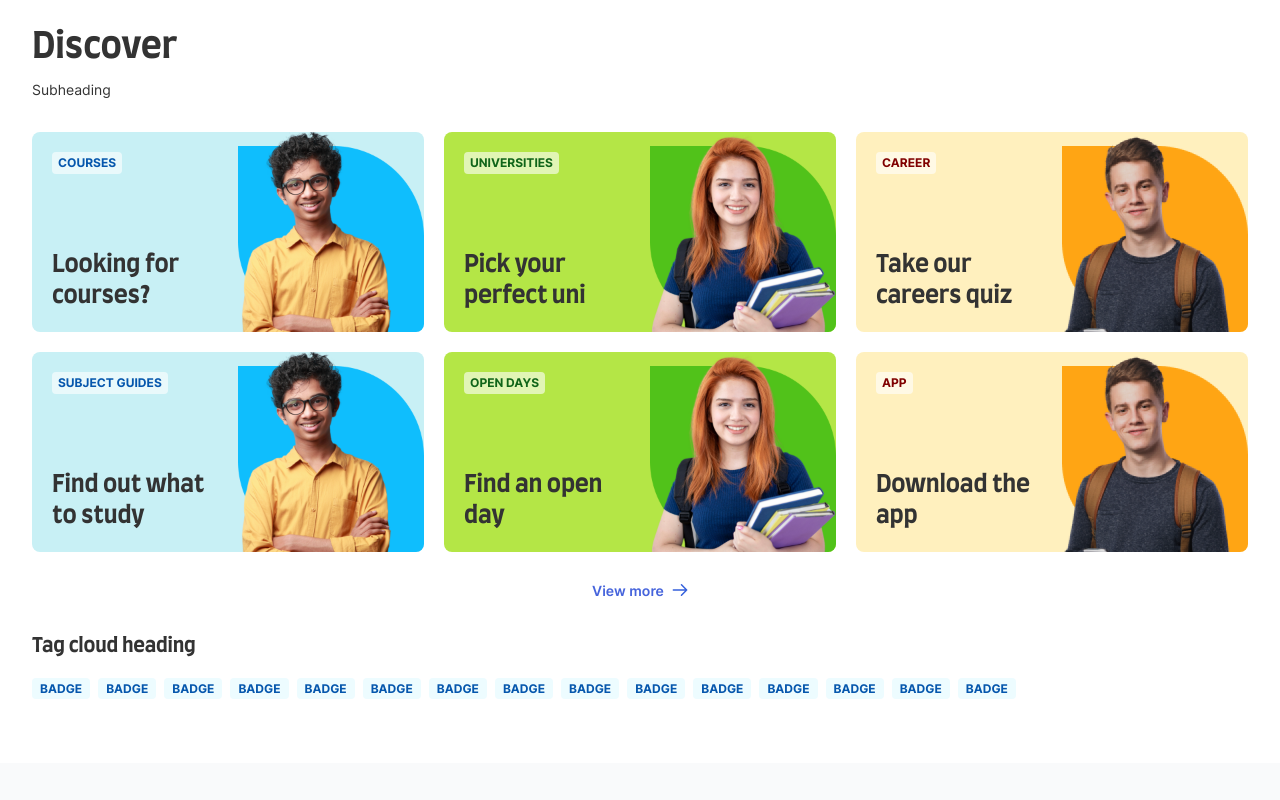
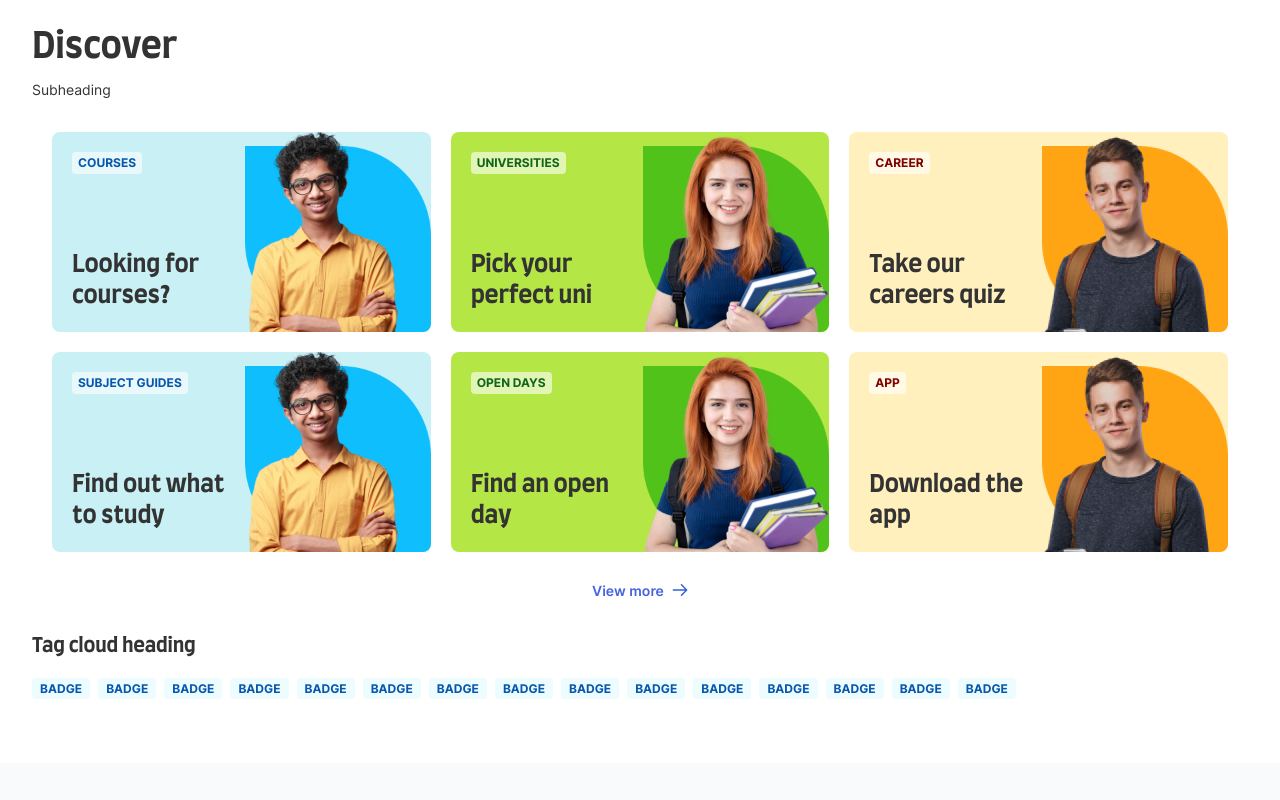
Before and after one commit to prem-idp/whatuni-site-ux, a Next.js app: page / in a window 1280 px wide. Shown: the part 1160-1960 px from the top of the page. Built offline with nearby package versions, Linux system fonts and the light colour scheme; a web font is replaced by a local one.

Commit message:
changes moved
changes moved

```diff
--- a/src/app/colc-results/page.tsx
+++ b/src/app/colc-results/page.tsx
@@ -28,7 +28,7 @@ const page = () => {
             </div>
         </section>
         <div className='max-w-container mx-auto'>
-            <div className='results_container flex flex-col lg:flex-row md:gap-[40px] lg:gap-[20px] md:px-[20px] lg:px-[0] pb-[40px] md:py-[40px]'>
+            <div className='results_container flex flex-col lg:flex-row md:gap-[40px] lg:gap-[20px] md:px-[20px] xl:px-[0] pb-[40px] md:py-[40px]'>
                 <section className='results_card flex flex-col  w-full md:rounded-t-[8px] overflow-hidden'>
                     <div className='edit_results_card flex flex-row-reverse md:flex-row justify-between items-center gap-[24px] bg-orange-200 px-[16px] md:px-[24px] py-[24px] md:py-[12px]'>
                         <div className='results_img w-[133px] md:w-[97px]'>
--- a/src/app/components/faq/faqcomponents.tsx
+++ b/src/app/components/faq/faqcomponents.tsx
@@ -38,7 +38,7 @@ const Faqcomponents = () => {
   return (
     <div className="faq-container bg-white">
       <div className="max-w-container mx-auto">
-            <div className="faq-card-container px-[16px] py-[34px] lg:py-[60px] lg:px-[0]">
+            <div className="faq-card-container px-[16px] py-[34px] lg:py-[60px] lg:px-[20px] xl:px-[0]">
                 <div className="faq-header mb-[26px]  lg:px-[20px] xl:px-[0] xl:mb-[32px]">
                     <h2 className="font-bold">Frequently asked questions</h2>
                     <p className="font-normal small mt-[8px]">Subheading</p>
--- a/src/app/components/header/headercomponents.tsx
+++ b/src/app/components/header/headercomponents.tsx
@@ -113,7 +113,7 @@ const Header = () => {
   };
   return (
     <>
-      <header className="bg-white shadow-custom-3 pl-[16px] pr-[21px]  md:px-[20px] xl2:px-0 relative z-0">
+      <header className="bg-white shadow-custom-3 pl-[16px] pr-[21px]  md:px-[20px] xl2:px-0 relative">
         <div className="max-w-container mx-auto flex items-center ">
           <div className="order-2 md:grow md:basis-[100%] lg:order-1 lg:grow-0 lg:basis-[54px] py-[4px] lg:py-[8px]">
             <Link href="#">
--- a/src/app/components/slider/discoverslidercomponents.tsx
+++ b/src/app/components/slider/discoverslidercomponents.tsx
@@ -129,70 +129,82 @@ return () => window.removeEventListener('resize', handleResize);
        </Swiper>
        </div>
     ) : (
-            <div className='discover grid grid-cols-1 md:grid-cols-2 lg:grid-cols-3 lg:gap-[20px]'>
+            <div className='discover grid grid-cols-1 md:grid-cols-2 lg:grid-cols-3 lg:gap-[20px] lg:px-[20px] xl-px-[0]'>
               <div className="discover">
-                <Link href="" className='block bg-blue-100 hover:outline-2 hover:outline hover:outline-primary-400 rounded-[8px] overflow-hidden'>
-                    <div className='discover-card flex justify-between gap-[8px]'>
-                        <div className="flex flex-col justify-between p-[20px] pr-[0]">
+                <Link href="" className='h-[200px] block bg-blue-100 hover:outline-2 hover:outline hover:outline-primary-400 rounded-[8px] overflow-hidden'>
+                    <div className='discover-card flex justify-between gap-[8px] h-[100%]'>
+                        <div className="flex flex-col justify-between p-[20px] pr-[0] lg:w-[calc(100%_-_145px)] xl:w-[calc(100%_-_194px)]">
                             <div className='w-fit uppercase font-bold x-small text-primary-500 bg-white/[.6] px-[6px] py-[2px] rounded-[4px]'>courses</div>
                             <h5 className='font-bold'>Looking for courses?</h5>
                         </div>
-                        <Image src="/assets/images/discover/discover-feature-image1x3x.png" width="186" height="200"  alt='discover'/>
+                        <div className='discover_media flex self-end lg:w-[145px] xl:w-[186px]'>
+                          <Image className='w-full h-auto' src="/assets/images/discover/discover-feature-image1x3x.png" width="186" height="200"  alt='discover'/>
+                        </div>
                     </div>
                 </Link>
                 </div>
               <div className="discover">
                 <Link href="" className='block bg-secondary-200 hover:outline-2 hover:outline hover:outline-primary-400 rounded-[8px] overflow-hidden'>
                         <div className='discover-card flex justify-between gap-[8px]'>
-                        <div className="flex flex-col justify-between p-[20px] pr-[0]">
+                        <div className="flex flex-col justify-between p-[20px] pr-[0] lg:w-[calc(100%_-_145px)] xl:w-[calc(100%_-_194px)]">
                             <div className='w-fit uppercase font-bold x-small text-positive-dark bg-white/[.6] px-[6px] py-[2px] rounded-[4px]'>universities</div>
                             <h5 className='font-bold'>Pick your perfect uni</h5>
                         </div>
-                        <Image src="/assets/images/discover/discover-feature-image2x3x.png" width="186" height="200"  alt='discover'/>
+                        <div className='discover_media lg:w-[145px] xl:w-[186px]'>
+                          <Image className='w-full h-auto' src="/assets/images/discover/discover-feature-image2x3x.png" width="186" height="200"  alt='discover'/>
+                        </div>
+                    </div>
+                </Link>
+                </div>
+              <div className="discover">
+                <Link href="" className='block h-[200px] bg-tertiary-100 hover:outline-2 hover:outline hover:outline-primary-400 rounded-[8px] overflow-hidden'>
+                    <div className='discover-card flex justify-between gap-[8px] h-[100%]'>
+                        <div className="flex flex-col justify-between p-[20px] pr-[0] lg:w-[calc(100%_-_145px)] xl:w-[calc(100%_-_194px)]">
+                            <div className='w-fit uppercase font-bold x-small text-negative-dark bg-white/[.6] px-[6px] py-[2px] rounded-[4px]'>career</div>
+                            <h5 className='font-bold'>Take our careers quiz</h5>
+                        </div>
+                        <div className='discover_media flex self-end lg:w-[145px] xl:w-[186px]'>
+                          <Image className='w-full h-auto' src="/assets/images/discover/discover-feature-image3x3x.png" width="186" height="200"  alt='discover'/>
+                        </div>
+                    </div>
+                </Link>
+                </div>
+              <div className="discover">
+                <Link href="" className='block bg-blue-100 hover:outline-2 hover:outline hover:outline-primary-400 rounded-[8px] overflow-hidden'>
+                    <div className='discover-card flex justify-between gap-[8px]'>
+                        <div className="flex flex-col justify-between p-[20px] pr-[0] lg:w-[calc(100%_-_145px)] xl:w-[calc(100%_-_194px)]">
+                            <div className='w-fit uppercase font-bold x-small text-primary-500 bg-white/[.6] px-[6px] py-[2px] rounded-[4px]'>Subject guides</div>
+                            <h5 className='font-bold'>Find out what to study</h5>
+                        </div>
+                        <div className='discover_media lg:w-[145px] xl:w-[186px]'>
+                          <Image className='w-full h-auto' src="/assets/images/discover/discover-feature-image1x3x.png" width="186" height="200"  alt='discover'/>
+                        </div>
+                    </div>
+                </Link>
+                </div>
+              <div className="discover">
+                <Link href="" className='block bg-secondary-200 hover:outline-2 hover:outline hover:outline-primary-400 rounded-[8px] overflow-hidden'>
+                    <div className='discover-card flex justify-between gap-[8px]'>
+                        <div className="flex flex-col justify-between p-[20px] pr-[0] lg:w-[calc(100%_-_145px)] xl:w-[calc(100%_-_194px)]">
+                            <div className='w-fit uppercase font-bold x-small text-positive-dark bg-white/[.6] px-[6px] py-[2px] rounded-[4px]'>open days</div>
+                            <h5 className='font-bold'>Find an open day</h5>
+                        </div>
+                        <div className='discover_media lg:w-[145px] xl:w-[186px]'>
+                          <Image className='w-full h-auto' src="/assets/images/discover/discover-feature-image2x3x.png" width="186" height="200"  alt='discover'/>
+                        </div>
                     </div>
                 </Link>
                 </div>
               <div className="discover">
                 <Link href="" className='block bg-tertiary-100 hover:outline-2 hover:outline hover:outline-primary-400 rounded-[8px] overflow-hidden'>
                     <div className='discover-card flex justify-between gap-[8px]'>
-                        <div className="flex flex-col justify-between p-[20px] pr-[0]">
-                            <div className='w-fit uppercase font-bold x-small text-negative-dark bg-white/[.6] px-[6px] py-[2px] rounded-[4px]'>career</div>
-                            <h5 className='font-bold'>Take our careers quiz</h5>
-                        </div>
-                        <Image src="/assets/images/discover/discover-feature-image3x3x.png" width="186" height="200"  alt='discover'/>
-                    </div>
-                </Link>
-                </div>
-              <div className="discover">
-                <Link href="" className='block bg-blue-100 hover:outline-2 hover:outline hover:outline-primary-400 rounded-[8px] overflow-hidden'>
-                    <div className='discover-card flex justify-between gap-[8px]'>
-                        <div className="flex flex-col justify-between p-[20px] pr-[0]">
-                            <div className='w-fit uppercase font-bold x-small text-primary-500 bg-white/[.6] px-[6px] py-[2px] rounded-[4px]'>Subject guides</div>
-                            <h5 className='font-bold'>Find out what to study</h5>
-                        </div>
-                        <Image src="/assets/images/discover/discover-feature-image1x3x.png" width="186" height="200"  alt='discover'/>
-                    </div>
-                </Link>
-                </div>
-              <div className="discover">
-                <Link href="" className='block bg-secondary-200 hover:outline-2 hover:outline hover:outline-primary-400 rounded-[8px] overflow-hidden'>
-                    <div className='discover-card flex justify-between gap-[8px]'>
-                        <div className="flex flex-col justify-between p-[20px] pr-[0]">
-                            <div className='w-fit uppercase font-bold x-small text-positive-dark bg-white/[.6] px-[6px] py-[2px] rounded-[4px]'>open days</div>
-                            <h5 className='font-bold'>Find an open day</h5>
-                        </div>
-                        <Image src="/assets/images/discover/discover-feature-image2x3x.png" width="186" height="200"  alt='discover'/>
-                    </div>
-                </Link>
-                </div>
-              <div className="discover">
-                <Link href="" className='block bg-tertiary-100 hover:outline-2 hover:outline hover:outline-primary-400 rounded-[8px] overflow-hidden'>
-                    <div className='discover-card flex justify-between gap-[8px]'>
-                        <div className="flex flex-col justify-between p-[20px] pr-[0]">
+                        <div className="flex flex-col justify-between p-[20px] pr-[0] lg:w-[calc(100%_-_145px)] xl:w-[calc(100%_-_194px)]">
                             <div className='w-fit uppercase font-bold x-small text-negative-dark bg-white/[.6] px-[6px] py-[2px] rounded-[4px]'>app</div>
                             <h5 className='font-bold'>Download the app</h5>
                         </div>
-                        <Image src="/assets/images/discover/discover-feature-image3x3x.png" width="186" height="200"  alt='discover'/>
+                        <div className='discover_media lg:w-[145px] xl:w-[186px]'>
+                          <Image className='w-full h-auto' src="/assets/images/discover/discover-feature-image3x3x.png" width="186" height="200"  alt='discover'/>
+                        </div>
                     </div>
                 </Link>
                 </div>
--- a/src/app/home/advice/advicecomponents.tsx
+++ b/src/app/home/advice/advicecomponents.tsx
@@ -21,7 +21,7 @@ const Advicecomponents = () => {
     <div className='advice-container bg-grey-50' >
     <div className="max-w-container mx-auto">
         <div className='advice-card-container px-[0] py-[34px] md:py-[64px]'>
-            <div className='advice-header px-[20px] lg:px-[0] mb-[26px] md:mb-[32px]'>
+            <div className='advice-header px-[20px] xl:px-[0] mb-[26px] md:mb-[32px]'>
                 <h2 className="font-bold">Latest advice</h2>
                 <p className='font-normal small mt-[8px]'>Subheading</p>
             </div>
--- a/src/app/home/testimonials/testimonialcomponents.tsx
+++ b/src/app/home/testimonials/testimonialcomponents.tsx
@@ -16,7 +16,7 @@ const Testimonialcomponents = () => {
                                 <video className="w-full" src="https://videos.ctfassets.net/szez98lehkfm/55B87nXDB6elXrfpVzAN2f/cb43e059d141307aed6dd617a202a86f/wuscas_2024_video.mp4" width="600" height="316"  controls
                                 ></video>
                             </div>
-                            <div className='block'>
+                            <div className='rounded-[8px] relative overflow-hidden w-[600px]'>
                                 <img className='block w-full'  src='/assets/images/testimonials/video_thumb_img.jpg' alt="video thumbnail image" width={600} height={316} />
                                 <div className='video-play-icon absolute left-[50%] top-[50%] -translate-x-[50%] -translate-y-[50%] cursor-pointer'>
                                     <Image src="/assets/icons/video_play_icon.svg" width="52" height="52" alt="" />
--- a/src/app/registeration/signedup/page.tsx
+++ b/src/app/registeration/signedup/page.tsx
@@ -5,7 +5,6 @@ import Signedupcomponents from '@/app/components/registeration/signedupcomponent
 
 function page() {
   return (
-    <div className='h-[400px]'>
         <div className='modal modal-container flex  justify-center items-start md:items-center backdrop-shadow-white fixed top-0 right-0 left-0 bottom-0 bg-white'>
             <div className='modal-box shadow-custom-6 w-full md:w-[728px] bg-white md:rounded-[8px] overflow-hidden relative'>
                 <div className='modal_close absolute top-[12px] right-[12px] z-[1] cursor-pointer'>
@@ -14,7 +13,6 @@ function page() {
                 <Signedupcomponents />
             </div>
         </div>
-    </div>
   )
 }
 
--- a/src/app/registeration/signin/page.tsx
+++ b/src/app/registeration/signin/page.tsx
@@ -5,7 +5,6 @@ import Signincomponents from '@/app/components/registeration/signincomponents'
 
 function page() {
   return (
-    <div className='h-[400px]'>
         <div className='modal modal-container flex  justify-center items-start md:items-center backdrop-shadow-white fixed top-0 right-0 left-0 bottom-0 bg-white'>
             <div className='modal-box shadow-custom-6 w-full md:w-[728px] bg-white md:rounded-[8px] overflow-hidden relative'>
                 <div className='modal_close absolute top-[12px] right-[12px] z-[1] cursor-pointer'>
@@ -14,7 +13,6 @@ function page() {
                 <Signincomponents />
             </div>
         </div>
-    </div>
   )
 }
 
--- a/src/app/registeration/signup/page.tsx
+++ b/src/app/registeration/signup/page.tsx
@@ -5,7 +5,6 @@ import Signupcomponents from '@/app/components/registeration/signupcomponents'
 
 function page() {
   return (
-    <div className='h-[400px]'>
         <div className='modal modal-container flex  justify-center items-start md:items-center backdrop-shadow-white fixed top-0 right-0 left-0 bottom-0 bg-white'>
           <div className='modal-box shadow-custom-6 w-full md:w-[728px] bg-white md:rounded-[8px] overflow-hidden relative'>
             <div className='modal_close absolute top-[12px] right-[12px] z-[1] cursor-pointer'>
@@ -14,7 +13,6 @@ function page() {
             <Signupcomponents />
           </div>
         </div>
-    </div>
   )
 }
 
```
Lines whose indentation alone changed are shown as unchanged.
